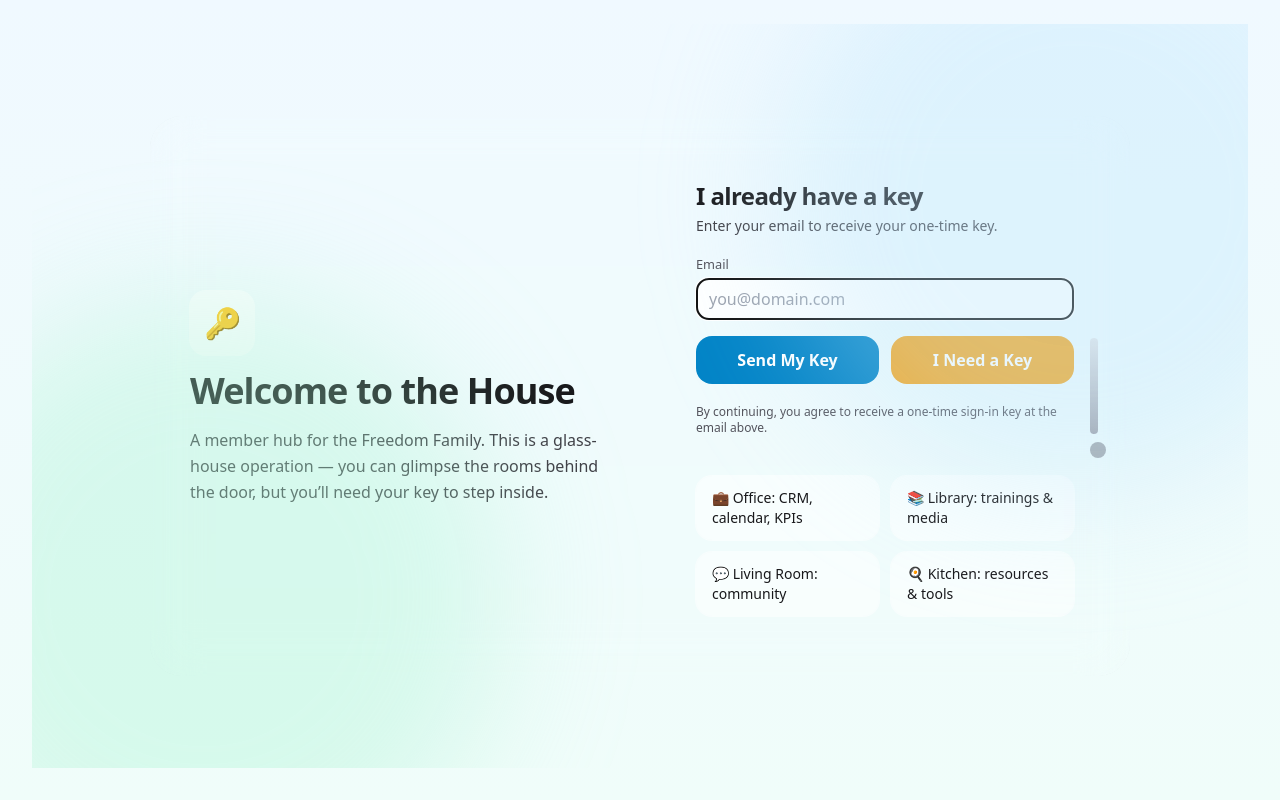
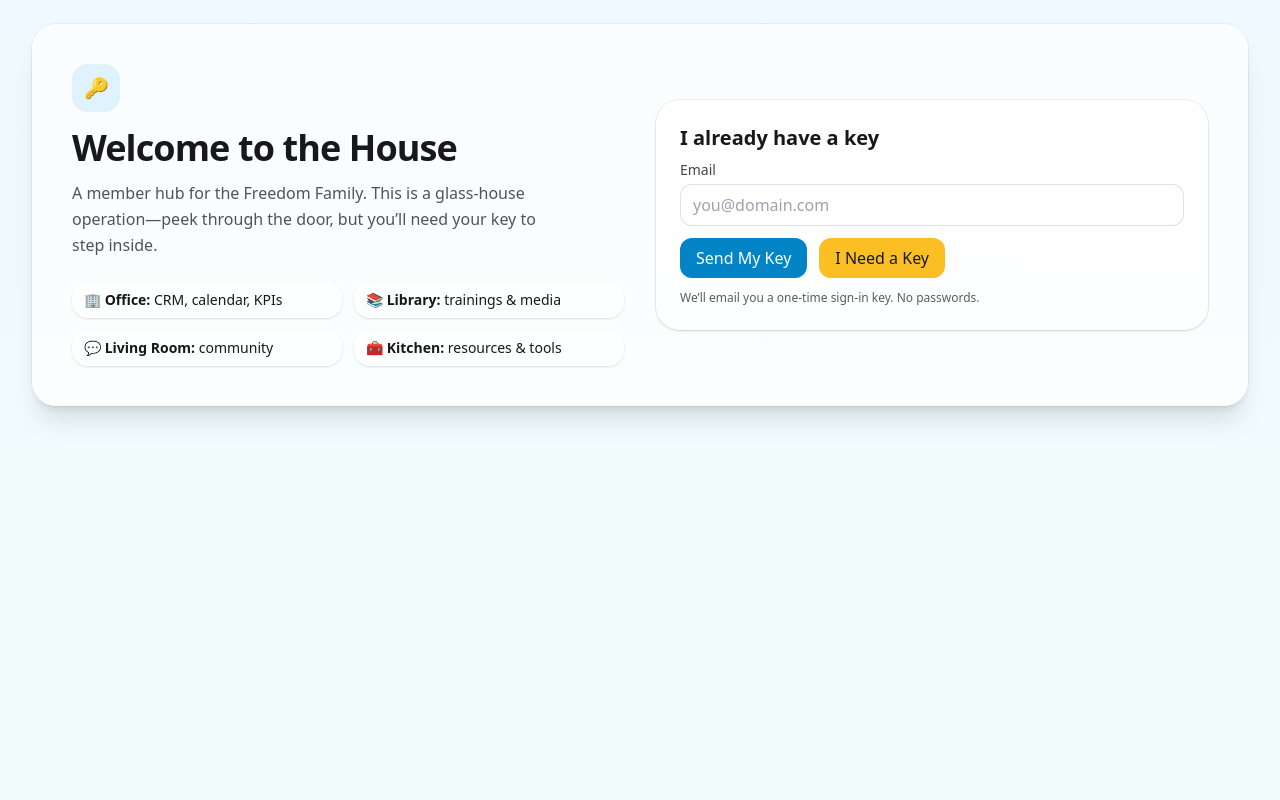
Before and after one commit to talormayde/Freedomfamily, a Next.js app: page / in a window 1280 px wide. Built offline with nearby package versions, Linux system fonts and the light colour scheme.

Commit message:
Update page.tsx

```diff
--- a/app/page.tsx
+++ b/app/page.tsx
@@ -1,206 +1,100 @@
-'use client';
+import type { Metadata } from 'next';
+import { supabaseServer } from '@/lib/supabase-server';
+import Link from 'next/link';
 
-import { useEffect, useRef, useState } from 'react';
-import { supabaseBrowser } from '@/lib/supabase-browser';
+export const metadata: Metadata = {
+  title: 'Freedom Family — Home',
+};
 
-/**
- * Glass-door landing:
- * - Subtle “house” background composition behind a frosted glass door
- * - “I have a key” (email OTP) and “I need a key” (link to /living-room)
- * - Copy avoids “magic link” phrasing
- * - Mobile-friendly, accessible, keyboard-friendly
- */
-export default function Home() {
-  const supa = supabaseBrowser();
-  const [loading, setLoading] = useState(false);
-  const [sentTo, setSentTo] = useState<string | null>(null);
-  const inputRef = useRef<HTMLInputElement>(null);
+export default async function HomePage() {
+  const supa = supabaseServer();
+  const { data: { session } } = await supa.auth.getSession();
+  const authed = !!session;
 
-  useEffect(() => {
-    document.title = 'Freedom Family Hub';
-    inputRef.current?.focus();
-  }, []);
-
-  async function getKey() {
-    const email = inputRef.current?.value.trim() || '';
-    if (!email) {
-      alert('Enter your email to get your key.');
-      inputRef.current?.focus();
-      return;
-    }
-    try {
-      setLoading(true);
-      const { error } = await supa.auth.signInWithOtp({
-        email,
-        options: { emailRedirectTo: window.location.origin }
-      });
-      if (error) throw error;
-      setSentTo(email);
-    } catch (e: any) {
-      alert(e?.message || 'Something went wrong. Please try again.');
-    } finally {
-      setLoading(false);
-    }
+  if (authed) {
+    // Show the rooms right away (no login panel)
+    return (
+      <div className="w-full">
+        <div className="grid gap-6 md:grid-cols-2 xl:grid-cols-4">
+          <Link href="/office" className="rounded-3xl bg-white/80 dark:bg-zinc-900/70 shadow p-6 hover:bg-white">
+            <div className="text-xl font-semibold">Office</div>
+            <div className="mt-1 text-sm opacity-80">CRM, Calendar, KPIs</div>
+          </Link>
+          <Link href="/calendar" className="rounded-3xl bg-white/80 dark:bg-zinc-900/70 shadow p-6 hover:bg-white">
+            <div className="text-xl font-semibold">Calendar</div>
+            <div className="mt-1 text-sm opacity-80">Daily • Weekly • Monthly</div>
+          </Link>
+          <Link href="/library" className="rounded-3xl bg-white/80 dark:bg-zinc-900/70 shadow p-6 hover:bg-white">
+            <div className="text-xl font-semibold">Library</div>
+            <div className="mt-1 text-sm opacity-80">Trainings & media</div>
+          </Link>
+          <Link href="/living" className="rounded-3xl bg-white/80 dark:bg-zinc-900/70 shadow p-6 hover:bg-white">
+            <div className="text-xl font-semibold">Living Room</div>
+            <div className="mt-1 text-sm opacity-80">Community</div>
+          </Link>
+        </div>
+      </div>
+    );
   }
 
+  // Not authed → “glass door” hero + key request
   return (
-    <div className="relative min-h-[calc(100vh-3.5rem)] grid place-items-center overflow-hidden">
-      {/* Ambient background */}
-      <div className="absolute inset-0 -z-50 bg-gradient-to-b from-sky-50 via-white to-white dark:from-zinc-900 dark:via-zinc-950 dark:to-black" />
+    <div className="w-full">
+      <section className="relative overflow-hidden rounded-3xl bg-white/70 dark:bg-zinc-900/60 shadow-xl ring-1 ring-black/5 dark:ring-white/10 p-6 sm:p-10">
+        {/* subtle blurred house shapes */}
+        <div className="pointer-events-none absolute inset-0 -z-10">
+          <div className="absolute -top-10 left-6 h-40 w-72 rounded-3xl bg-sky-200/40 blur-2xl" />
+          <div className="absolute top-10 right-10 h-40 w-80 rounded-3xl bg-teal-200/40 blur-2xl" />
+        </div>
 
-      {/* Faint “house” composition (rooms) behind the glass */}
-      <div aria-hidden className="pointer-events-none absolute inset-0 -z-40 opacity-70">
-        <div className="mx-auto max-w-[1400px] h-full px-6 hidden md:grid grid-cols-[260px_minmax(0,1fr)] gap-8">
-          {/* Sidebar blocks */}
-          <div className="space-y-3 pt-24">
-            <div className="h-20 rounded-2xl bg-zinc-200/40 dark:bg-zinc-800/40" />
-            <div className="h-20 rounded-2xl bg-zinc-200/40 dark:bg-zinc-800/40" />
-            <div className="h-20 rounded-2xl bg-zinc-200/40 dark:bg-zinc-800/40" />
-            <div className="h-20 rounded-2xl bg-zinc-200/40 dark:bg-zinc-800/40" />
-          </div>
-          {/* Main grid blocks */}
-          <div className="grid grid-cols-2 lg:grid-cols-3 gap-6 pt-24">
-            <div className="h-40 rounded-3xl bg-sky-200/40 dark:bg-sky-900/30" />
-            <div className="h-40 rounded-3xl bg-emerald-200/40 dark:bg-emerald-900/30" />
-            <div className="h-40 rounded-3xl bg-amber-200/40 dark:bg-amber-900/30" />
-            <div className="h-40 rounded-3xl bg-fuchsia-200/40 dark:bg-fuchsia-900/30" />
-            <div className="h-40 rounded-3xl bg-lime-200/40 dark:bg-lime-900/30" />
-            <div className="h-40 rounded-3xl bg-indigo-200/40 dark:bg-indigo-900/30" />
-          </div>
-        </div>
-      </div>
-
-      {/* Glass door */}
-      <section
-        aria-label="Entrance"
-        className="relative w-[92%] max-w-[980px] md:h-[560px] rounded-[32px] overflow-hidden"
-      >
-        {/* Door panel (frosted glass) */}
-        <div className="absolute inset-0 backdrop-blur-xl bg-white/28 dark:bg-white/10 ring-1 ring-white/40 dark:ring-white/10 shadow-[0_30px_80px_-20px_rgba(2,6,23,0.35)]" />
-
-        {/* Door frame shadow accents */}
-        <div className="absolute inset-0 pointer-events-none ring-1 ring-black/5 dark:ring-white/5 rounded-[32px]" />
-        <div className="absolute -inset-24 -z-10 bg-[radial-gradient(40%_60%_at_20%_20%,rgba(14,165,233,.20),transparent),radial-gradient(40%_60%_at_80%_80%,rgba(16,185,129,.20),transparent)]" />
-
-        {/* Content split: left = welcome, right = controls */}
-        <div className="relative grid md:grid-cols-2 h-full">
-          {/* Left: brand + copy, sits “behind” the glass */}
-          <div className="hidden md:flex flex-col justify-center gap-4 px-10">
-            <div className="inline-flex size-16 rounded-2xl bg-white/60 dark:bg-white/10 ring-1 ring-white/60 items-center justify-center text-3xl">
-              🔑
-            </div>
-            <h1 className="text-3xl lg:text-4xl font-extrabold tracking-tight">
-              Welcome to the House
-            </h1>
-            <p className="text-zinc-700 dark:text-zinc-300 leading-relaxed">
-              A member hub for the Freedom Family. This is a glass-house operation — you can
-              glimpse the rooms behind the door, but you’ll need your key to step inside.
+        <div className="grid md:grid-cols-2 gap-8 items-center">
+          <div>
+            <div className="inline-flex h-12 w-12 items-center justify-center rounded-2xl bg-sky-100 text-sky-700 text-xl">🔑</div>
+            <h1 className="mt-4 text-3xl sm:text-4xl font-extrabold tracking-tight">Welcome to the House</h1>
+            <p className="mt-3 max-w-[52ch] text-zinc-600 dark:text-zinc-300">
+              A member hub for the Freedom Family. This is a glass-house operation—peek through the door,
+              but you’ll need your key to step inside.
             </p>
+            <ul className="mt-6 grid sm:grid-cols-2 gap-3 text-sm">
+              <li className="rounded-2xl bg-white/70 dark:bg-zinc-900/70 shadow px-3 py-2">🏢 <b>Office:</b> CRM, calendar, KPIs</li>
+              <li className="rounded-2xl bg-white/70 dark:bg-zinc-900/70 shadow px-3 py-2">📚 <b>Library:</b> trainings & media</li>
+              <li className="rounded-2xl bg-white/70 dark:bg-zinc-900/70 shadow px-3 py-2">💬 <b>Living Room:</b> community</li>
+              <li className="rounded-2xl bg-white/70 dark:bg-zinc-900/70 shadow px-3 py-2">🧰 <b>Kitchen:</b> resources & tools</li>
+            </ul>
           </div>
 
-          {/* Right: door controls */}
-          <div className="relative flex items-center">
-            {/* Handle (visual flourish only) */}
-            <div
-              aria-hidden
-              className="absolute right-6 top-1/2 -translate-y-1/2 hidden md:block"
-            >
-              <div className="h-24 w-2 rounded-full bg-gradient-to-b from-zinc-200 to-zinc-400 dark:from-zinc-600 dark:to-zinc-500" />
-              <div className="mt-2 size-4 rounded-full bg-zinc-500/60" />
-            </div>
-
-            <div className="w-full px-6 py-10 md:px-10 lg:px-14 lg:py-16">
-              {!sentTo ? (
-                <div className="max-w-md">
-                  <h2 className="text-2xl font-semibold">I already have a key</h2>
-                  <p className="mt-1 text-sm text-zinc-700 dark:text-zinc-300">
-                    Enter your email to receive your one-time key.
-                  </p>
-
-                  <div className="mt-5 grid gap-3">
-                    <label className="form-field">
-                      <span className="form-label">Email</span>
-                      <input
-                        ref={inputRef}
-                        type="email"
-                        inputMode="email"
-                        placeholder="you@domain.com"
-                        className="form-input"
-                        onKeyDown={(e) => {
-                          if (e.key === 'Enter') getKey();
-                        }}
-                      />
-                    </label>
-
-                    <div className="grid grid-cols-1 sm:grid-cols-2 gap-3 mt-1">
-                      <button
-                        onClick={getKey}
-                        disabled={loading}
-                        className="rounded-2xl py-3 font-semibold bg-sky-600 text-white disabled:opacity-50"
-                        aria-label="Send key to email"
-                      >
-                        {loading ? 'Sending…' : 'Send My Key'}
-                      </button>
-
-                      <a
-                        href="/living-room"
-                        className="rounded-2xl py-3 font-semibold grid place-items-center bg-amber-500/90 hover:bg-amber-500 text-white"
-                        aria-label="I need a key"
-                      >
-                        I Need a Key
-                      </a>
-                    </div>
-
-                    <p className="text-xs text-zinc-600 dark:text-zinc-400 mt-2">
-                      By continuing, you agree to receive a one-time sign-in key at the email
-                      above.
-                    </p>
-                  </div>
-                </div>
-              ) : (
-                <div className="max-w-md">
-                  <h2 className="text-2xl font-semibold">Check your inbox</h2>
-                  <p className="mt-2">
-                    We sent a one-time key to <b>{sentTo}</b>. Use it to unlock the door.
-                  </p>
-                  <p className="text-sm text-zinc-700 dark:text-zinc-300 mt-1">
-                    Didn’t see it? Check spam, or try again with a different email.
-                  </p>
-                  <button
-                    onClick={() => {
-                      setSentTo(null);
-                      setTimeout(() => inputRef.current?.focus(), 0);
-                    }}
-                    className="mt-4 rounded-xl px-4 py-2 bg-zinc-100 hover:bg-zinc-200 dark:bg-zinc-800 dark:hover:bg-zinc-700"
-                  >
-                    Use a different email
-                  </button>
-                </div>
-              )}
-
-              {/* Secondary section: “what’s inside” */}
-              <div className="mt-10 grid grid-cols-2 gap-3 text-sm">
-                <div className="rounded-2xl px-4 py-3 bg-white/50 dark:bg-white/5 ring-1 ring-white/50">
-                  💼 Office: CRM, calendar, KPIs
-                </div>
-                <div className="rounded-2xl px-4 py-3 bg-white/50 dark:bg.white/5 ring-1 ring-white/50 dark:ring-white/10">
-                  📚 Library: trainings & media
-                </div>
-                <div className="rounded-2xl px-4 py-3 bg-white/50 dark:bg-white/5 ring-1 ring-white/50 dark:ring-white/10">
-                  💬 Living Room: community
-                </div>
-                <div className="rounded-2xl px-4 py-3 bg-white/50 dark:bg-white/5 ring-1 ring-white/50 dark:ring-white/10">
-                  🍳 Kitchen: resources & tools
-                </div>
-              </div>
-            </div>
-          </div>
+          <KeyPanel />
         </div>
       </section>
-
-      {/* Subtle corner glows */}
-      <div aria-hidden className="absolute -top-32 -right-32 w-[600px] h-[600px] rounded-full bg-sky-200/35 blur-3xl dark:bg-sky-900/30" />
-      <div aria-hidden className="absolute -bottom-32 -left-32 w-[600px] h-[600px] rounded-full bg-emerald-200/35 blur-3xl dark:bg-emerald-900/30" />
     </div>
   );
 }
+
+function KeyPanel() {
+  return (
+    <form
+      action="/api/auth/send-key"
+      method="post"
+      className="rounded-3xl bg-white/80 dark:bg-zinc-900/70 shadow p-6 ring-1 ring-black/5 dark:ring-white/10"
+    >
+      <div className="text-xl font-semibold mb-2">I already have a key</div>
+      <label className="block text-sm opacity-80 mb-1">Email</label>
+      <input
+        name="email"
+        type="email"
+        required
+        placeholder="you@domain.com"
+        className="w-full rounded-xl border border-zinc-300/70 dark:border-zinc-700 bg-white/90 dark:bg-zinc-900 px-3 py-2 mb-3"
+      />
+      <div className="flex gap-3">
+        <button className="rounded-xl bg-sky-600 text-white px-4 py-2 font-medium hover:bg-sky-700">Send My Key</button>
+        <Link href="/request-access" className="rounded-xl bg-amber-400 text-zinc-900 px-4 py-2 font-medium hover:bg-amber-500">
+          I Need a Key
+        </Link>
+      </div>
+      <p className="mt-3 text-xs opacity-70">
+        We’ll email you a one-time sign-in key. No passwords.
+      </p>
+    </form>
+  );
+}
```
